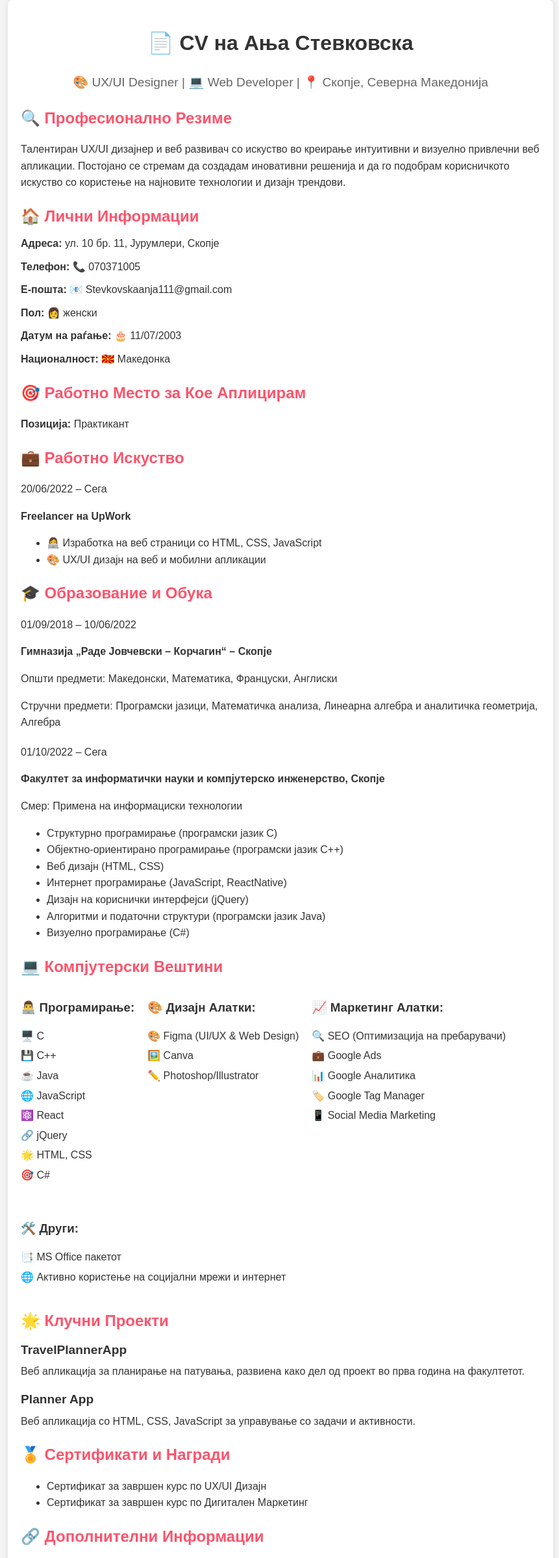
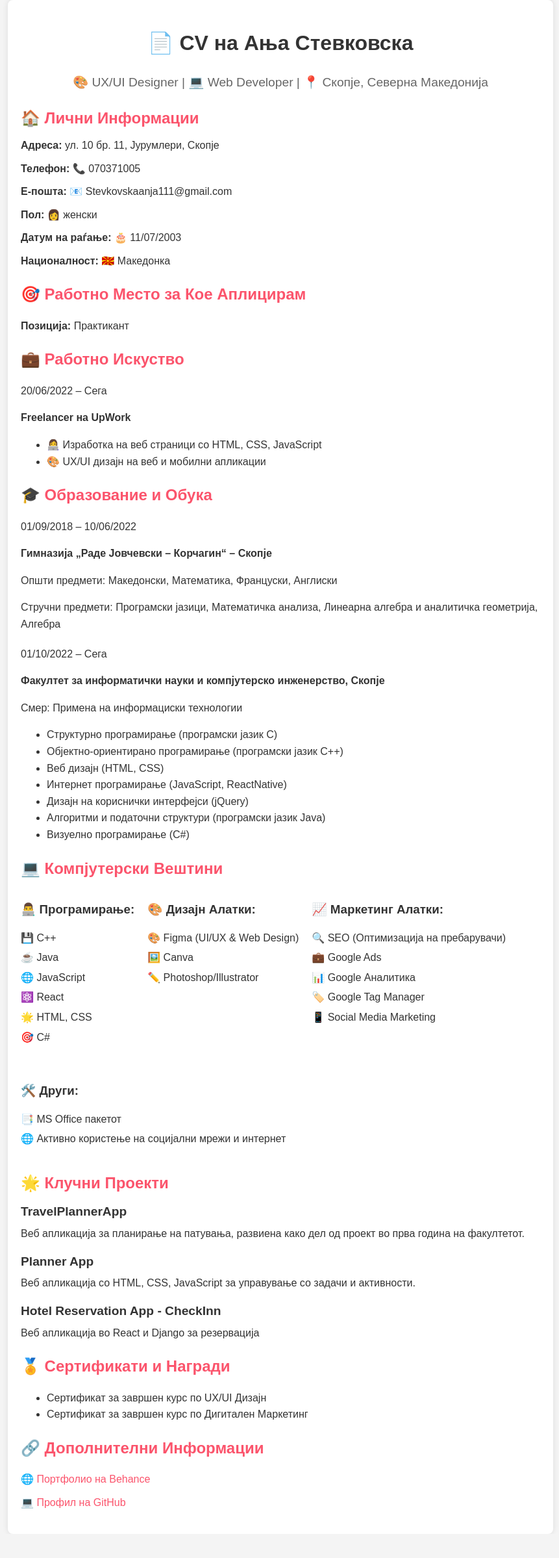
Before and after one commit to anjastev/CV, a React (Create React App) app in the folder my-cv-app/: page / in a window 1280 px wide. Shown: the top 2398 px of the page at 65% size, without its empty margins (208-1069 px from the left). After the commit the page ends 2361 px from the top, so only its background shows below. Built offline with nearby package versions, Linux system fonts and the light colour scheme.

Commit message:
Final version

```diff
--- a/my-cv-app/src/App.css
+++ b/my-cv-app/src/App.css
@@ -1,4 +1,4 @@
-/* General Styles */
+
 body {
   font-family: Arial, sans-serif;
   line-height: 1.6;
--- a/my-cv-app/src/App.js
+++ b/my-cv-app/src/App.js
@@ -9,10 +9,7 @@ const App = () => {
                 <p>🎨 UX/UI Designer | 💻 Web Developer | 📍 Скопје, Северна Македонија</p>
             </div>
 
-            <section>
-                <h2 className="section-title">🔍 Професионално Резиме</h2>
-                <p>Талентиран UX/UI дизајнер и веб развивач со искуство во креирање интуитивни и визуелно привлечни веб апликации. Постојано се стремам да создадам иновативни решенија и да го подобрам корисничкото искуство со користење на најновите технологии и дизајн трендови.</p>
-            </section>
+
 
             <section className="personal-info">
                 <h2 className="section-title">🏠 Лични Информации</h2>
@@ -74,12 +71,10 @@ const App = () => {
                     <div className="skill-category">
                         <h3>👨‍💻 Програмирање:</h3>
                         <ul>
-                            <li>🖥️ C</li>
                             <li>💾 C++</li>
                             <li>☕ Java</li>
                             <li>🌐 JavaScript</li>
                             <li>⚛️ React</li>
-                            <li>🔗 jQuery</li>
                             <li>🌟 HTML, CSS</li>
                             <li>🎯 C#</li>
                         </ul>
@@ -125,6 +120,10 @@ const App = () => {
                     <h3>Planner App</h3>
                     <p>Веб апликација со HTML, CSS, JavaScript за управување со задачи и активности.</p>
                 </div>
+                <div className="project-item">
+                    <h3>Hotel Reservation App - CheckInn</h3>
+                    <p>Веб апликација во React и Django за резервација</p>
+                </div>
             </section>
 
             <section>
```
Also changed, not shown: 1 other file (tests, documents, lock files or other folders).
